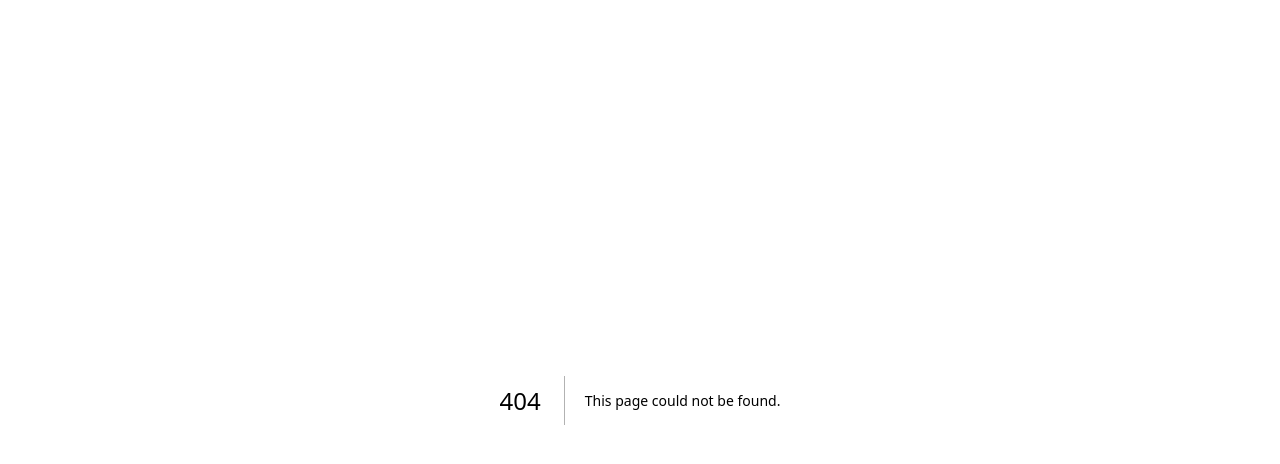
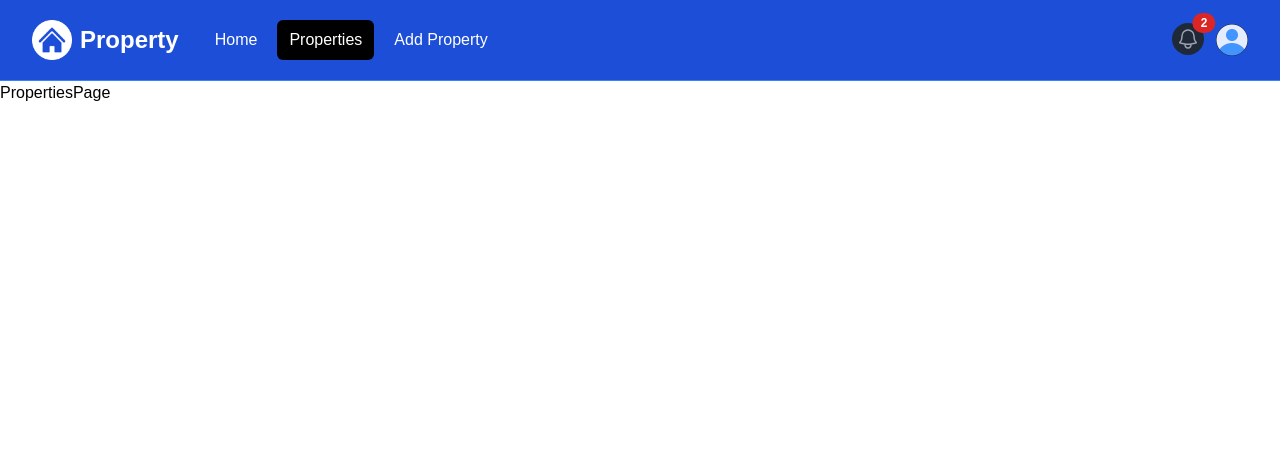
Before and after one commit to denys-vladymyrov/next-js-property, a Next.js app: page /properties in a window 1280 px wide. Before the commit this address had no page. Shown: the top 464 px of the page. Built offline with nearby package versions, Linux system fonts and the light colour scheme.

Commit message:
added 'Navbar' basic template

```diff
--- a/app/layout.tsx
+++ b/app/layout.tsx
@@ -1,6 +1,7 @@
 import type { Metadata } from "next";
 import localFont from "next/font/local";
 import "./globals.css";
+import Navbar from "@/components/Navbar";
 
 const geistSans = localFont({
   src: "./fonts/GeistVF.woff",
@@ -29,7 +30,8 @@ export default function RootLayout({
       <body
         className={`${geistSans.variable} ${geistMono.variable} antialiased`}
       >
-        {children}
+      <Navbar />
+      <main>{children}</main>
       </body>
     </html>
   );
--- /dev/null
+++ b/app/properties/page.tsx
@@ -0,0 +1,9 @@
+const PropertiesPage = () => {
+  return (
+    <div>
+      <h1>PropertiesPage</h1>
+    </div>
+  );
+};
+
+export default PropertiesPage;
--- /dev/null
+++ b/components/Navbar.tsx
@@ -0,0 +1,242 @@
+'use client';
+import { useState } from 'react';
+import { FaGoogle } from 'react-icons/fa';
+import {usePathname} from 'next/navigation';
+import Image from 'next/image';
+import Link from 'next/link';
+import logo from '@/assets/images/logo-white.png';
+import profileDefault from '@/assets/images/profile.png';
+
+const Navbar = () => {
+  const [isMobileMenuOpen, setIsMobileMenuOpen] = useState(false);
+  const [isProfileMenuOpen, setIsProfileMenuOpen] = useState(false);
+  const [isLoggedIn, setIsLoggedIn] = useState(true);
+
+  const pathname = usePathname();
+
+  return (
+    <nav className='bg-blue-700 border-b border-blue-500'>
+      <div className='mx-auto max-w-7xl px-2 sm:px-6 lg:px-8'>
+        <div className='relative flex h-20 items-center justify-between'>
+          <div className='absolute inset-y-0 left-0 flex items-center md:hidden'>
+            {/* <!-- Mobile menu button--> */}
+            <button
+              type='button'
+              id='mobile-dropdown-button'
+              className='relative inline-flex items-center justify-center rounded-md p-2 text-gray-400 hover:bg-gray-700 hover:text-white focus:outline-none focus:ring-2 focus:ring-inset focus:ring-white'
+              aria-controls='mobile-menu'
+              aria-expanded='false'
+              onClick={() => setIsMobileMenuOpen((prev) => !prev)}
+            >
+              <span className='absolute -inset-0.5'></span>
+              <span className='sr-only'>Open main menu</span>
+              <svg
+                className='block h-6 w-6'
+                fill='none'
+                viewBox='0 0 24 24'
+                strokeWidth='1.5'
+                stroke='currentColor'
+                aria-hidden='true'
+              >
+                <path
+                  strokeLinecap='round'
+                  strokeLinejoin='round'
+                  d='M3.75 6.75h16.5M3.75 12h16.5m-16.5 5.25h16.5'
+                />
+              </svg>
+            </button>
+          </div>
+
+          <div className='flex flex-1 items-center justify-center md:items-stretch md:justify-start'>
+            {/* <!-- Logo --> */}
+            <Link className='flex flex-shrink-0 items-center' href='/'>
+              <Image className='h-10 w-auto' src={logo} alt='Property' />
+
+              <span className='hidden md:block text-white text-2xl font-bold ml-2'>
+                Property
+              </span>
+            </Link>
+            {/* <!-- Desktop Menu Hidden below md screens --> */}
+            <div className='hidden md:ml-6 md:block'>
+              <div className='flex space-x-2'>
+                <Link
+                  href='/'
+                  className={`${
+                    pathname === '/' ? 'bg-black' : ''
+                  } text-white hover:bg-gray-900 hover:text-white rounded-md px-3 py-2`}
+                >
+                  Home
+                </Link>
+                <Link
+                  href='/properties'
+                  className={`${
+                    pathname === '/properties' ? 'bg-black' : ''
+                  } text-white hover:bg-gray-900 hover:text-white rounded-md px-3 py-2`}
+                >
+                  Properties
+                </Link>
+                {isLoggedIn && (
+                  <Link
+                    href='/properties/add'
+                    className={`${
+                      pathname === '/properties/add' ? 'bg-black' : ''
+                    } text-white hover:bg-gray-900 hover:text-white rounded-md px-3 py-2`}
+                  >
+                    Add Property
+                  </Link>
+                )}
+              </div>
+            </div>
+          </div>
+
+          {/* <!-- Right Side Menu (Logged Out) --> */}
+          {!isLoggedIn && (
+            <div className='hidden md:block md:ml-6'>
+              <div className='flex items-center'>
+                <button className='flex items-center text-white bg-gray-700 hover:bg-gray-900 hover:text-white rounded-md px-3 py-2'>
+                  <FaGoogle className='text-white mr-2' />
+                  <span>Login or Register</span>
+                </button>
+              </div>
+            </div>
+          )}
+
+          {/* <!-- Right Side Menu (Logged In) --> */}
+          {isLoggedIn && (
+            <div className='absolute inset-y-0 right-0 flex items-center pr-2 md:static md:inset-auto md:ml-6 md:pr-0'>
+            <Link href='/messages' className='relative group'>
+              <button
+                type='button'
+                className='relative rounded-full bg-gray-800 p-1 text-gray-400 hover:text-white focus:outline-none focus:ring-2 focus:ring-white focus:ring-offset-2 focus:ring-offset-gray-800'
+              >
+                <span className='absolute -inset-1.5'></span>
+                <span className='sr-only'>View notifications</span>
+                <svg
+                  className='h-6 w-6'
+                  fill='none'
+                  viewBox='0 0 24 24'
+                  strokeWidth='1.5'
+                  stroke='currentColor'
+                  aria-hidden='true'
+                >
+                  <path
+                    strokeLinecap='round'
+                    strokeLinejoin='round'
+                    d='M14.857 17.082a23.848 23.848 0 005.454-1.31A8.967 8.967 0 0118 9.75v-.7V9A6 6 0 006 9v.75a8.967 8.967 0 01-2.312 6.022c1.733.64 3.56 1.085 5.455 1.31m5.714 0a24.255 24.255 0 01-5.714 0m5.714 0a3 3 0 11-5.714 0'
+                  />
+                </svg>
+              </button>
+              <span className='absolute top-0 right-0 inline-flex items-center justify-center px-2 py-1 text-xs font-bold leading-none text-white transform translate-x-1/2 -translate-y-1/2 bg-red-600 rounded-full'>
+                2
+                {/* <!-- Replace with the actual number of notifications --> */}
+              </span>
+            </Link>
+            {/* <!-- Profile dropdown button --> */}
+            <div className='relative ml-3'>
+              <div>
+                <button
+                  type='button'
+                  className='relative flex rounded-full bg-gray-800 text-sm focus:outline-none focus:ring-2 focus:ring-white focus:ring-offset-2 focus:ring-offset-gray-800'
+                  id='user-menu-button'
+                  aria-expanded='false'
+                  aria-haspopup='true'
+                  onClick={() => setIsProfileMenuOpen((prev) => !prev)}
+                >
+                  <span className='absolute -inset-1.5'></span>
+                  <span className='sr-only'>Open user menu</span>
+                  <Image
+                    className='h-8 w-8 rounded-full'
+                    src={profileDefault}
+                    alt=''
+                  />
+                </button>
+              </div>
+
+              {/* <!-- Profile dropdown --> */}
+              {isProfileMenuOpen && (
+                <div
+                  id='user-menu'
+                  className='absolute right-0 z-10 mt-2 w-48 origin-top-right rounded-md bg-white py-1 shadow-lg ring-1 ring-black ring-opacity-5 focus:outline-none'
+                  role='menu'
+                  aria-orientation='vertical'
+                  aria-labelledby='user-menu-button'
+                  tabIndex={-1}
+                >
+                  <Link
+                    href='/profile'
+                    className='block px-4 py-2 text-sm text-gray-700'
+                    role='menuitem'
+                    tabIndex={-1}
+                    id='user-menu-item-0'
+                  >
+                    Your Profile
+                  </Link>
+                  <Link
+                    href='/properties/saved'
+                    className='block px-4 py-2 text-sm text-gray-700'
+                    role='menuitem'
+                    tabIndex={-1}
+                    id='user-menu-item-2'
+                  >
+                    Saved Properties
+                  </Link>
+                  <button
+                    className='block px-4 py-2 text-sm text-gray-700'
+                    role='menuitem'
+                    tabIndex={-1}
+                    id='user-menu-item-2'
+                  >
+                    Sign Out
+                  </button>
+                </div>
+              )}
+            </div>
+          </div>
+          )}
+        </div>
+      </div>
+
+      {/* <!-- Mobile menu, show/hide based on menu state. --> */}
+      {isMobileMenuOpen && (
+        <div id='mobile-menu'>
+          <div className='space-y-1 px-2 pb-3 pt-2'>
+            <Link
+              href='/'
+              className={`${
+                pathname === '/' ? 'bg-black' : ''
+              } text-white block rounded-md px-3 py-2 text-base font-medium`}
+            >
+              Home
+            </Link>
+            <Link
+              href='/properties'
+              className={`${
+                pathname === '/properties' ? 'bg-black' : ''
+              } text-white block rounded-md px-3 py-2 text-base font-medium`}
+            >
+              Properties
+            </Link>
+            {isLoggedIn && (
+              <Link
+                href='/properties/add'
+                className={`${
+                  pathname === '/properties/add' ? 'bg-black' : ''
+                } text-white block rounded-md px-3 py-2 text-base font-medium`}
+              >
+                Add Property
+              </Link>
+            )}
+            {!isLoggedIn && (
+              <button className='flex items-center text-white bg-gray-700 hover:bg-gray-900 hover:text-white rounded-md px-3 py-2 my-4'>
+                <i className='fa-brands fa-google mr-2'></i>
+                <span>Login or Register</span>
+              </button>
+            )}
+          </div>
+        </div>
+      )}
+    </nav>
+  );
+};
+
+export default Navbar;
```
Also changed, not shown: package.json (+4 -3 lines), 1 other file (tests, documents, lock files or other folders).
